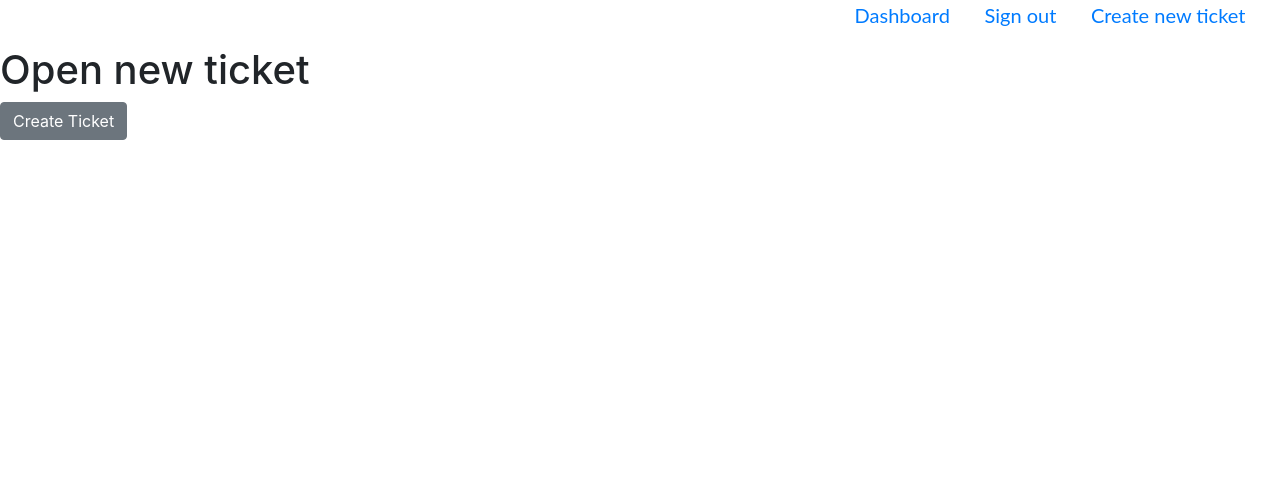
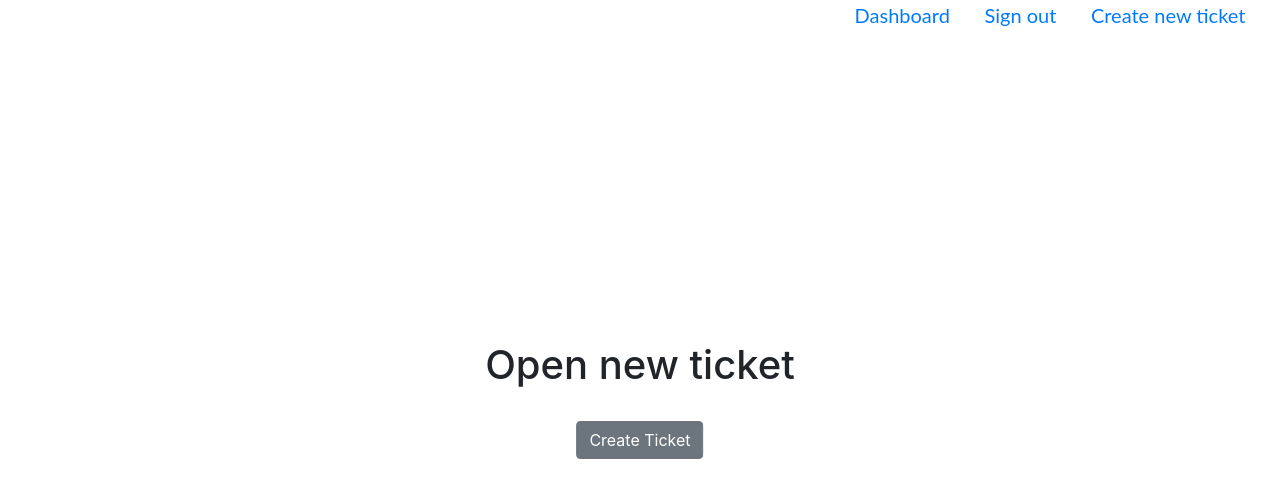
Before and after one commit to lowell1/devdesk_queue_fe, a React (Create React App) app: page /new_ticket in a window 1280 px wide. Shown: the top 498 px of the page. Built offline with nearby package versions, Linux system fonts and the light colour scheme; sample sign-in values are in the browser's storage.

Commit message:
centered register form

```diff
--- a/src/App.css
+++ b/src/App.css
@@ -78,3 +78,19 @@
   font-size: calc(10px + 2vmin);
   color: white;
 }
+
+.ticket-maker {
+  text-align: center;
+}
+
+.ticket-maker h1 {
+  margin-bottom: 2rem;
+}
+
+.middle-screen {
+  position: absolute;
+  /* display: inline; */
+  top: 50%;
+  left: 50%;
+  transform: translate(-50%, -50%);
+}
--- a/src/components/Forms.js
+++ b/src/components/Forms.js
@@ -68,7 +68,7 @@ const LoginFormik = withFormik({
         status && setRegisterError(status);
       },[status])
     return(
-        <div className="loginForm">
+        <div className="loginForm middle-screen">
             <Form>
                 <label>
                     <h2>Username:</h2>
--- a/src/components/TicketMaker.js
+++ b/src/components/TicketMaker.js
@@ -17,7 +17,7 @@ const TicketMaker = () => {
 
     const toggle = () => setModal(!modal);
     return (
-        <div>
+        <div className="middle-screen ticket-maker">
             <h1>Open new ticket</h1>
             {/* <TicketCard object={testObj}/> */}
             <Button onClick={toggle}>Create Ticket</Button>
```
